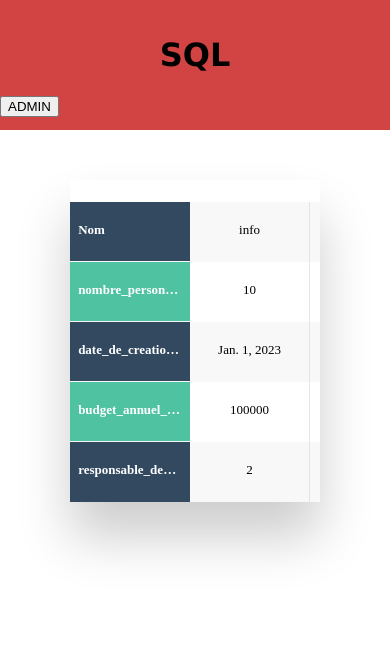
After one commit to Ange230700/projet-final-sql, a Django app: page / in a window 390 px wide. The commit adds this page. Shown: the top 671 px of the page. Run offline with Django 3.2, Linux system fonts and the light colour scheme; data comes from the database, SQL or seed files in the repository; both versions use the stored data as it was after the commit.

Commit message:
affichage departement

```diff
--- a/mysite/mysite/urls.py
+++ b/mysite/mysite/urls.py
@@ -19,5 +19,5 @@ from django.urls import include, path
 
 urlpatterns = [
     path('admin/', admin.site.urls),
-    path('insert/', include('polls.urls')),
+    path('', include('polls.urls')),
 ]
--- a/mysite/polls/admin.py
+++ b/mysite/polls/admin.py
@@ -2,6 +2,9 @@ from django.contrib import admin
 from .models import Employe,Departement,Postes
 # Register your models here.
 
+# class DepartementAdmin(admin.ModelAdmin):
+#     list_display = ("id","nom","nombre_personne_departement","date_de_creation_du_departement","budget_annuel_du_departement","responsable_departement")
+
 admin.site.register(Employe)
 admin.site.register(Departement)
 admin.site.register(Postes)
--- a/mysite/polls/views.py
+++ b/mysite/polls/views.py
@@ -1,6 +1,6 @@
 from django.shortcuts import render
-# from .models import Projet
+from .models import Departement
 
 def index(request):
-
-    return render(request,'insert.html')
+    departement=Departement.objects.all
+    return render(request,'departement.html',{"departement":departement})
--- /dev/null
+++ b/mysite/template/departement.html
@@ -0,0 +1,193 @@
+<!DOCTYPE html>
+<html lang="en">
+<head>
+    <meta charset="UTF-8">
+    <meta http-equiv="X-UA-Compatible" content="IE=edge">
+    <meta name="viewport" content="width=device-width, initial-scale=1.0">
+
+    <title>Document</title>
+</head>
+<style>
+    body{
+        margin: 0;
+        padding: 0;
+    }
+    .header{
+        width: auto;
+        height: 130px;
+        background-color: rgb(210, 67, 67);
+    }
+    .titleHeader{
+        padding-top: 15px;
+        text-align: center;
+        font-size: 10;
+        font-family: Verdana, Geneva, Tahoma, sans-serif;
+    }
+
+    .footer{
+        height: 100px;
+        width: auto;
+    }
+   h2{
+    text-align: center;
+    font-size: 18px;
+    text-transform: uppercase;
+    letter-spacing: 1px;
+    color: white;
+    padding: 30px 0;
+}
+
+/* Table Styles */
+
+.table-wrapper{
+    margin: 10px 70px 70px;
+    box-shadow: 0px 35px 50px rgba( 0, 0, 0, 0.2 );
+    margin-top:50px;
+}
+
+.fl-table {
+    border-radius: 5px;
+    font-size: 12px;
+    font-weight: normal;
+    border: none;
+    border-collapse: collapse;
+    width: 100%;
+    max-width: 100%;
+    white-space: nowrap;
+    background-color: white;
+}
+
+.fl-table td, .fl-table th {
+    text-align: center;
+    padding: 8px;
+}
+
+.fl-table td {
+    border-right: 1px solid #f8f8f8;
+    font-size: 12px;
+}
+
+.fl-table thead th {
+    color: #ffffff;
+    background: #4FC3A1;
+}
+
+
+.fl-table thead th:nth-child(odd) {
+    color: #ffffff;
+    background: #324960;
+}
+
+.fl-table tr:nth-child(even) {
+    background: #F8F8F8;
+}
+
+/* Responsive */
+
+@media (max-width: 767px) {
+    .fl-table {
+        display: block;
+        width: 100%;
+
+    }
+    .table-wrapper:before{
+        content: "Scroll horizontally >";
+        display: block;
+        text-align: right;
+        font-size: 11px;
+        color: white;
+        padding: 0 0 10px;
+    }
+    .fl-table thead, .fl-table tbody, .fl-table thead th {
+        display: block;
+    }
+    .fl-table thead th:last-child{
+        border-bottom: none;
+    }
+    .fl-table thead {
+        float: left;
+    }
+    .fl-table tbody {
+        width: auto;
+        position: relative;
+        overflow-x: auto;
+    }
+    .fl-table td, .fl-table th {
+        padding: 20px .625em .625em .625em;
+        height: 60px;
+        vertical-align: middle;
+        box-sizing: border-box;
+        overflow-x: hidden;
+        overflow-y: auto;
+        width: 120px;
+        font-size: 13px;
+        text-overflow: ellipsis;
+    }
+    .fl-table thead th {
+        text-align: left;
+        border-bottom: 1px solid #f7f7f9;
+    }
+    .fl-table tbody tr {
+        display: table-cell;
+    }
+    .fl-table tbody tr:nth-child(odd) {
+        background: none;
+    }
+    .fl-table tr:nth-child(even) {
+        background: transparent;
+    }
+    .fl-table tr td:nth-child(odd) {
+        background: #F8F8F8;
+        border-right: 1px solid #E6E4E4;
+    }
+    .fl-table tr td:nth-child(even) {
+        border-right: 1px solid #E6E4E4;
+    }
+    .fl-table tbody td {
+        display: block;
+        text-align: center;
+    }
+}
+
+
+</style>
+<body>
+<div class="header">
+        <div class="titleHeader">
+            <h1>SQL</h1>
+        </div>
+        <form action="/admin" method="GET">
+        <button type="submit" name="admin">ADMIN</button>
+        </form>
+    </div>
+    <div class="table-wrapper">
+    <table class="fl-table">
+        <thead>
+        <tr>
+            <th>Nom</th>
+            <th>nombre_personne_departement</th>
+            <th>date_de_creation_du_departement</th>
+            <th>budget_annuel_du_departement</th>
+            <th>responsable_departement</th>
+        </tr>
+        </thead>
+        <tbody>
+        {% for i in departement%}
+        <tr>
+
+            <td>{{i.nom}}</td>
+            <td>{{i.nombre_personne_departement}}</td>
+            <td>{{i.date_de_creation_du_departement}}</td>
+            <td>{{i.budget_annuel_du_departement}}</td>
+            <td>{{i.responsable_departement}}</td>
+
+
+        </tr>
+        {% endfor %}
+
+        <tbody>
+    </table>
+</div>
+    <div class="footer"></div>
+</body>
+</html>
```
Also changed, not shown: mysite/template/insert.html (+11 -89 lines), mysite/db.sqlite3.
